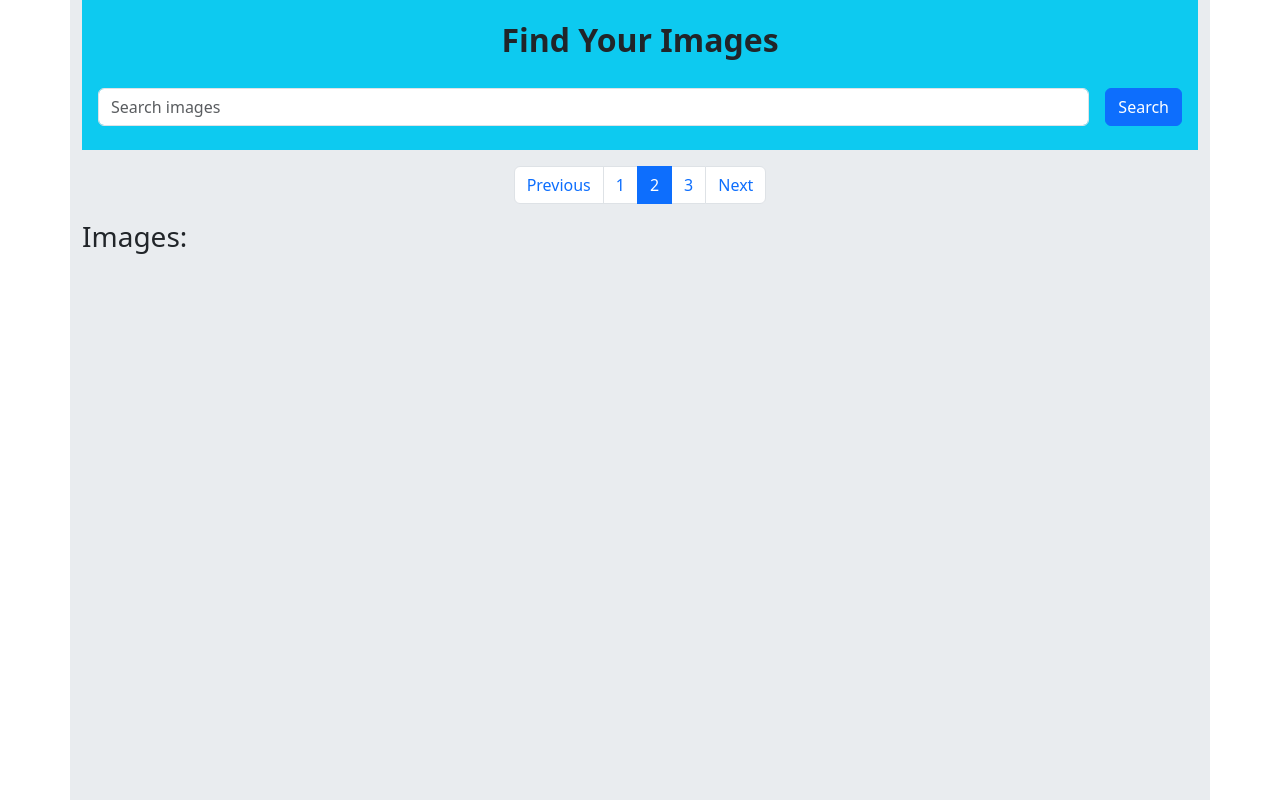
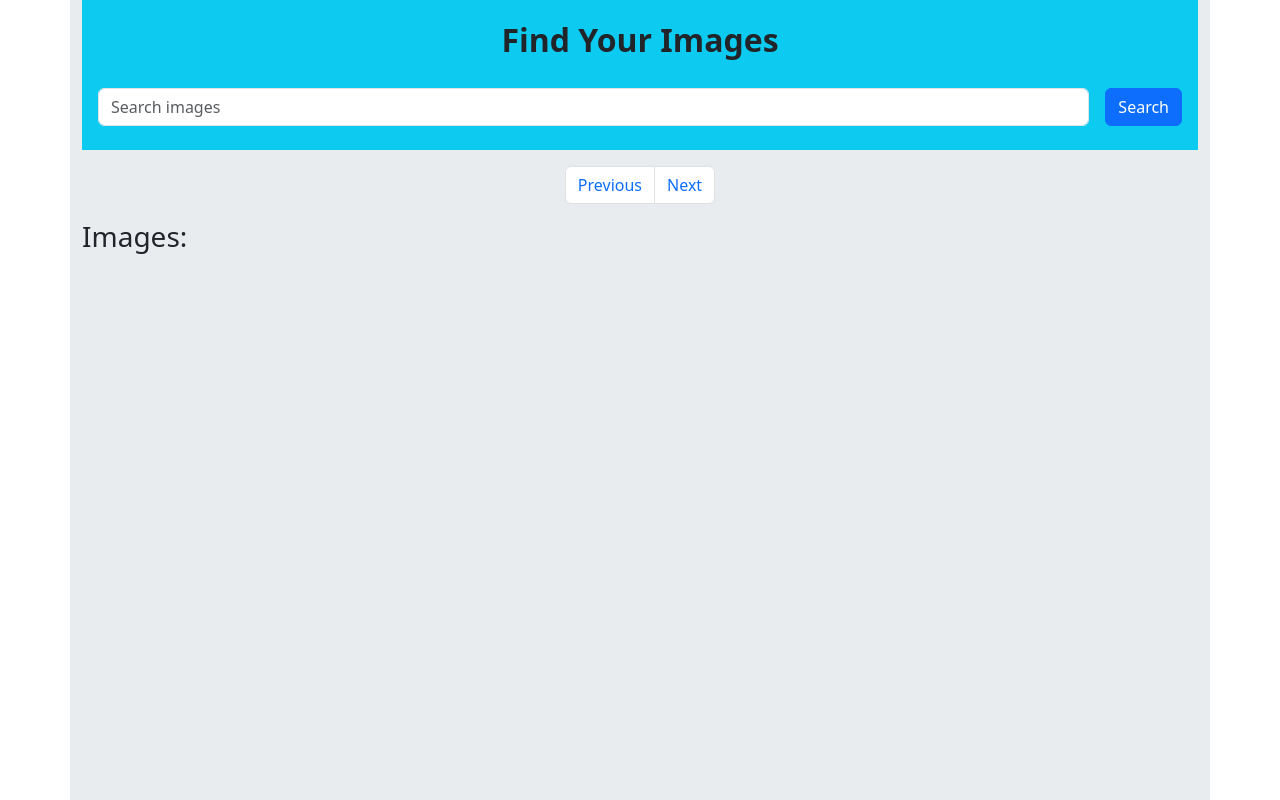
Before and after one commit to Anindoroyapu/Context-API_react.js, a React (Create React App) app in the folder react-app/: page / in a window 1280 px wide. Built offline with nearby package versions, Linux system fonts and the light colour scheme.

Commit message:
pagination_done

```diff
--- a/react-app/package.json
+++ b/react-app/package.json
@@ -7,6 +7,7 @@
     "@testing-library/jest-dom": "^5.17.0",
     "@testing-library/react": "^13.4.0",
     "@testing-library/user-event": "^13.5.0",
+    "a": "^3.0.1",
     "axios": "^1.6.7",
     "bootstrap": "^5.3.3",
     "react": "^18.2.0",
--- a/react-app/src/app/home/HomePage.jsx
+++ b/react-app/src/app/home/HomePage.jsx
@@ -5,7 +5,17 @@ function HomePage() {
   // eslint-disable-next-line no-unused-vars
   const [imagesList, setImagesList] = useState([]);
   const [seachText, setSearchText] = useState("");
+  const [ currentPage , setCurrentPage ] = useState(1)
+  const imgsPerPage = 10;
+  const lastIndex = currentPage * imgsPerPage;
+  const firstIndex = lastIndex - imgsPerPage;
+  const imgs = imagesList.slice(firstIndex, lastIndex);
+  const npage = Math.ceil(imagesList.length / imgsPerPage)
+  const numbers = [...Array(npage + 1).keys()].slice(1)
+
+
   const Access_Key = process.env.REACT_APP_ACCESS_KEY;
+
 
   useEffect(() => {
     if (seachText.trim().length) {
@@ -22,7 +32,8 @@ function HomePage() {
     }
   },
    [Access_Key, seachText]);
-  console.log(imagesList);
+   console.log(imagesList);
+
   const handleSearch = (e) => {};
 
 
@@ -56,11 +67,13 @@ function HomePage() {
       <div >
         <nav aria-label="Page navigation example">
            <ul className="pagination justify-content-center">
-              <li className="page-item"><a className="page-link">Previous</a></li>
-              <li className="page-item"><a className="page-link" href="#">1</a></li>
-              <li className="page-item active"><a className="page-link" href="#">2</a></li>
-              <li className="page-item"><a className="page-link" href="#">3</a></li>
-              <li className="page-item"><a className="page-link" href="#">Next</a></li>
+              <li className="page-item"><a className="page-link" href="#" onClick={prePage}>Previous</a></li>
+              {numbers.map((n, i) => (
+                <li className={`page-item ${currentPage === n ? 'active' : ''}`} key={i}><a className="page-item" href="#" onClick={()=> changeCpage(n)}>{n}</a></li>
+              ))}
+              <li className="page-item"><a className="page-link" href="#" onClick={nextPage}>Next</a></li>
+
+
            </ul>
         </nav>
         <h3>Images:{seachText || ""}</h3>
@@ -79,7 +92,16 @@ function HomePage() {
         </div>
       </div>
     </div>
-  );
+  )
+  function prePage(){
+
+  }
+  function changeCpage(id){
+
+  }
+  function nextPage(){
+
+  }
 }
 
 export default HomePage;
```
Also changed, not shown: 1 other file (tests, documents, lock files or other folders).
